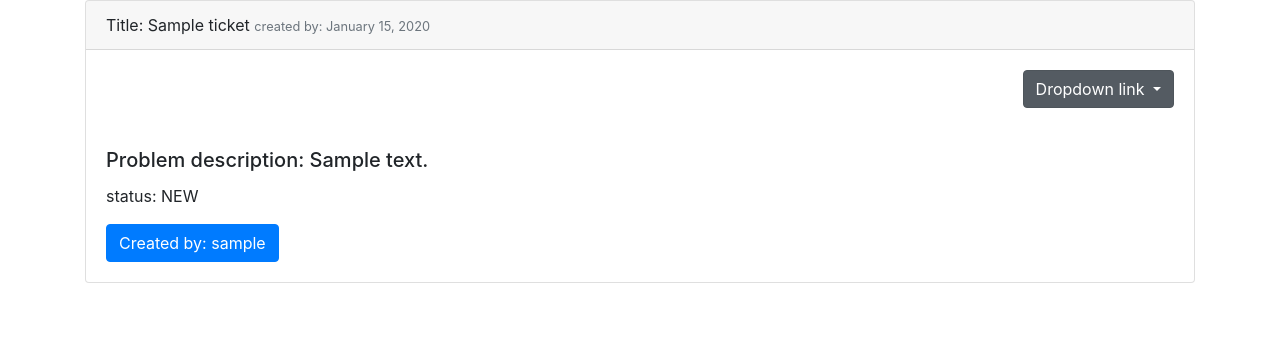
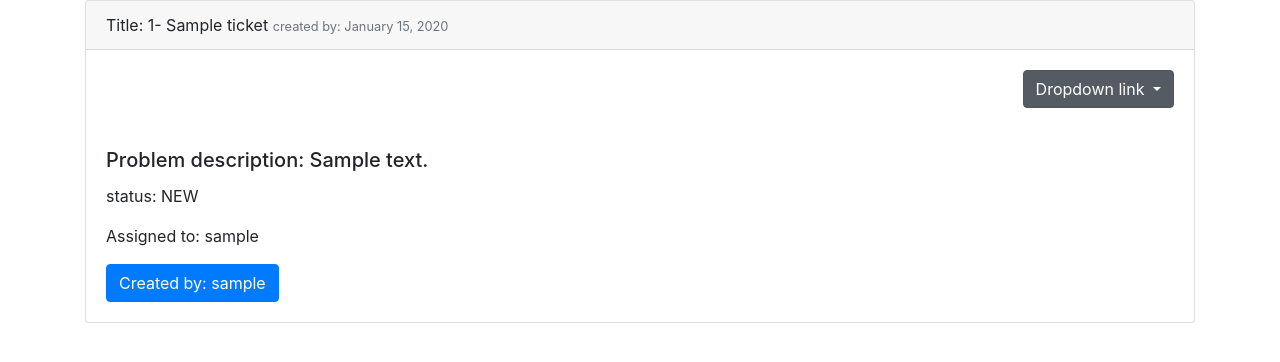
Before and after one commit to karki011/bugstracker, a Django app: page /ticket/1/ in a window 1280 px wide. Shown: the part 56-418 px from the top of the page. Run offline with Django 3.2, Linux system fonts and the light colour scheme; tables that the repository leaves empty hold one stand-in row (Sample ...); some libraries are stand-ins or nearby versions.

Commit message:
ticket assigned to yourself working

```diff
--- a/bugs/templates/bugs/ticket_detail.html
+++ b/bugs/templates/bugs/ticket_detail.html
@@ -5,7 +5,7 @@
 
 <div class="card">
   <div class="card-header">
-     Title: {{ object.title }}
+     Title: {{object.id}}- {{ object.title }}
       <small class="text-muted">created by: {{object.date_created|date:"F d, Y" }}</small>
 
   </div>
@@ -26,7 +26,8 @@
   <div class="card-body">
     <h5 class="card-title">Problem description: {{object.description}}</h5>
     <p class="card-text">status: {{ object.status }}</p>
-    <a href="#" class="btn btn-primary">Created by: {{object.created_by}}</a>
+    <p class="card-text">Assigned to: {{ object.user_assigned }}</p>
+    <a href="{% url 'userticket' ticket.created_by %}" class="btn btn-primary">Created by: {{object.created_by}}</a>
   </div>
 </div>
 {%endblock content%}
--- a/bugs/urls.py
+++ b/bugs/urls.py
@@ -1,5 +1,6 @@
 from django.urls import path, include
-from bugs.views import home, TicketCreateView, TicketDetailView, TicketUpdateView, UserTicketListView
+from bugs.views import home, TicketCreateView, TicketDetailView, TicketUpdateView, UserTicketListView, \
+    ticket_assigned_to_me
 
 urlpatterns = [
     path('', home, name='home'),
@@ -7,5 +8,6 @@ urlpatterns = [
     path('ticket/new/', TicketCreateView.as_view(), name='ticketcreate'),
     path('ticket/<int:pk>/', TicketDetailView.as_view(), name="ticketdetail"),
     path('ticket/<int:pk>/update/', TicketUpdateView.as_view(), name="ticketupdate"),
+    path('assigntome/<int:pk>/', ticket_assigned_to_me, name='assigntome'),
 
 ]
--- a/bugs/views.py
+++ b/bugs/views.py
@@ -1,5 +1,5 @@
-from django.shortcuts import render, get_object_or_404
-from django.views.generic import ListView, DetailView, CreateView, UpdateView, DeleteView
+from django.shortcuts import render, get_object_or_404, HttpResponseRedirect, reverse
+from django.views.generic import ListView, DetailView, CreateView, UpdateView
 from django.contrib.auth.mixins import LoginRequiredMixin, UserPassesTestMixin
 from account.models import Account
 from bugs.models import Ticket
@@ -55,3 +55,10 @@ class TicketCreateView(LoginRequiredMixin, CreateView):
     def form_valid(self, form):
         form.instance.created_by = self.request.user
         return super().form_valid(form)
+
+
+def ticket_assigned_to_me(request, pk):
+    ticket = Ticket.objects.get(pk=pk)
+    ticket.user_assigned = request.user
+    ticket.save()
+    return HttpResponseRedirect(reverse('ticketdetail', kwargs={'pk': pk}))
```
Also changed, not shown: other parts of bugs/templates/bugs/ticket_detail.html (+1 -1 lines).
